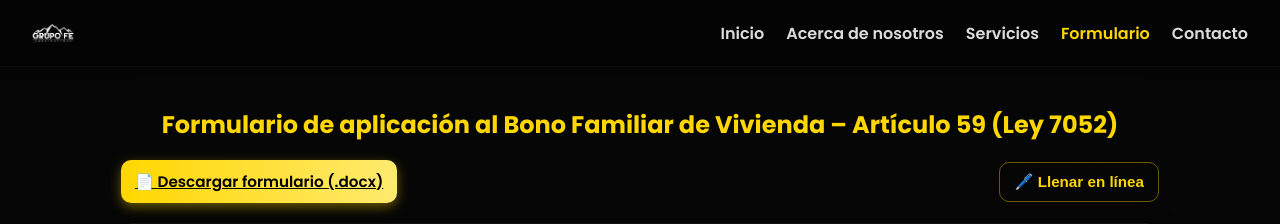
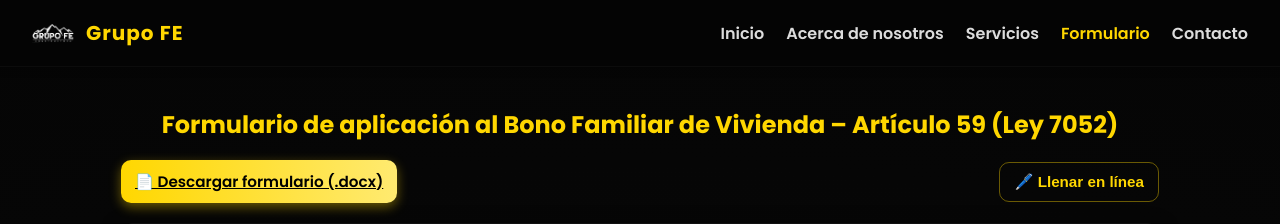
Before and after one commit to Shazan69-blip/p-gina-web, a Flask app: page /formulario in a window 1280 px wide. Shown: the top 224 px of the page. Run offline with Flask 3, Linux system fonts and the light colour scheme.

```diff
--- a/templates/formulario.html
+++ b/templates/formulario.html
@@ -10,11 +10,13 @@
   <header class="navbar">
   <div class="logo">
     <img src="{{ url_for('static', filename='logo de arriba.png') }}" alt="Logo" class="logo-img">
-    <h1></h1>
+    <h1>Grupo FE</h1>
   </div>
 
+  <!-- Botón menú hamburguesa -->
   <button class="menu-toggle" id="menuToggle">☰</button>
 
+  <!-- Menú de navegación -->
   <nav>
     <ul id="navMenu">
       <li><a href="/">Inicio</a></li>
@@ -25,6 +27,7 @@
     </ul>
   </nav>
 </header>
+
 
   <main class="contenedor">
     <h2>Formulario de aplicación al Bono Familiar de Vivienda – Artículo 59 (Ley 7052)</h2>
@@ -442,9 +445,10 @@
 const navMenu = document.getElementById('navMenu');
 
 menuToggle.addEventListener('click', () => {
-    navMenu.classList.toggle('show');
+  navMenu.classList.toggle('active');
   menuToggle.classList.toggle('active');
 });
 </script>
+
 </body>
 </html>
```
Lines whose indentation alone changed are shown as unchanged.
